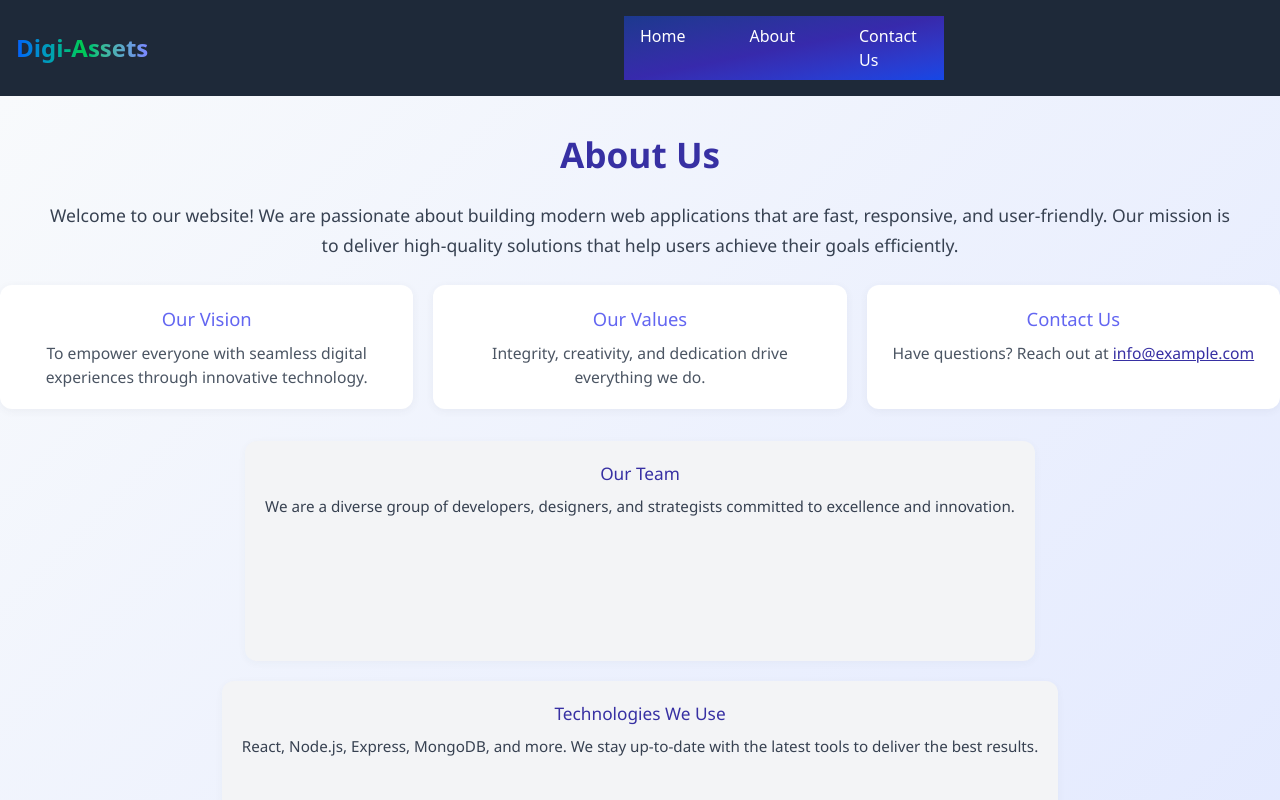
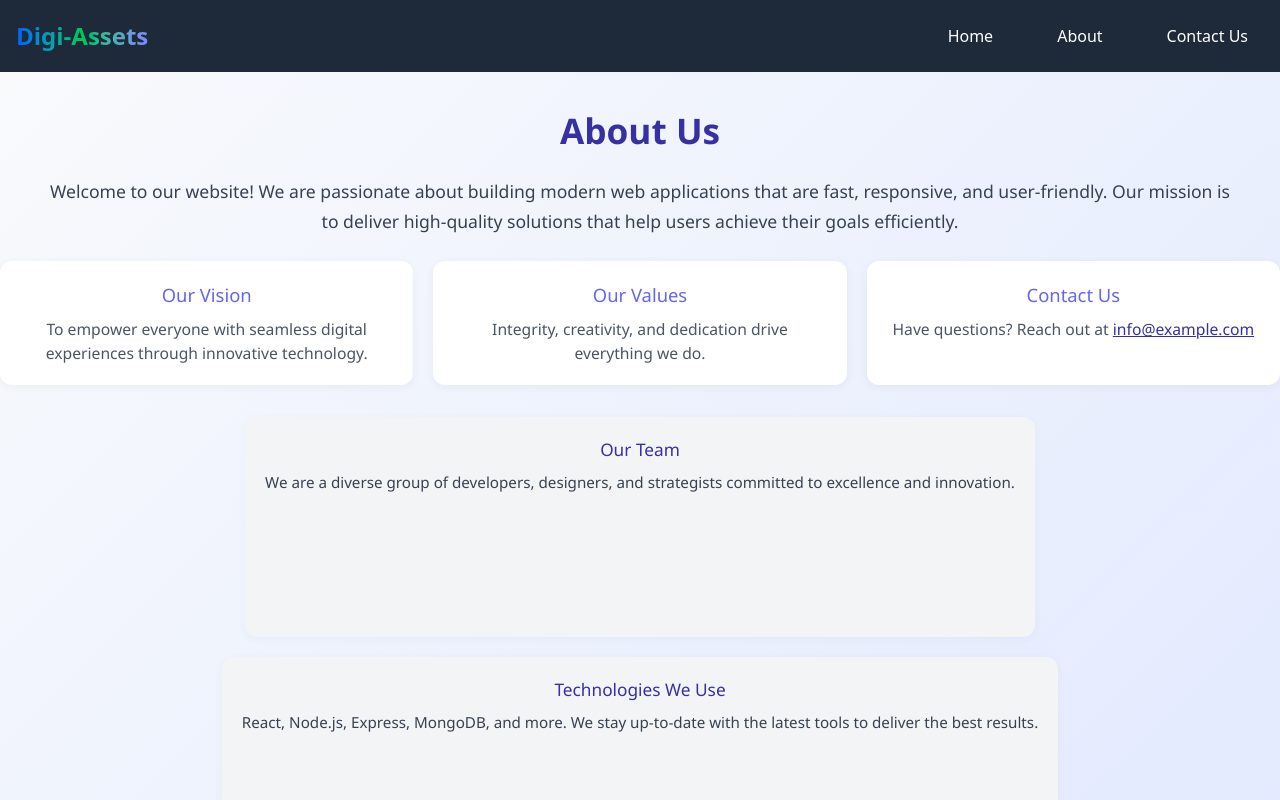
Before and after one commit to anchitpal/Digi-Assets, a React (Vite) app: page /about in a window 1280 px wide. Shown: the top 800 px of the page. Built offline with nearby package versions, Linux system fonts and the light colour scheme.

Commit message:
Fixing Navbar

```diff
--- a/src/components/Navbar.jsx
+++ b/src/components/Navbar.jsx
@@ -1,65 +1,66 @@
-import React, { useState } from 'react'
-import { Link } from 'react-router-dom'
+import React, { useState } from 'react';
+import { Link } from 'react-router-dom';
 
 const Navbar = () => {
-  const [menuOpen, setMenuOpen] = useState(false)
+  const [menuOpen, setMenuOpen] = useState(false);
 
   return (
     <div>
-      <nav className='flex flex-wrap justify-between items-center bg-gray-800 text-white p-4'>
+      <nav className='flex flex-wrap justify-between items-center bg-gray-800 text-white p-4 relative z-50'>
         <div className='font-bold text-2xl bg-gradient-to-r from-blue-600 via-green-500 to-indigo-400 text-transparent bg-clip-text'>
           <Link to='/'>Digi-Assets</Link>
         </div>
+
         {/* Hamburger for mobile */}
         <button
-          className="sm:hidden block text-white focus:outline-none rounded-full p-2 transition-colors duration-200 hover:bg-blue-600"
+          className="sm:hidden block text-white focus:outline-none z-50"
           onClick={() => setMenuOpen(!menuOpen)}
           aria-label="Toggle menu"
         >
-          {/* Modern menu icon: 4 dots in a grid */}
-          <span className="relative w-7 h-7 flex flex-wrap items-center justify-center gap-1">
-            {[...Array(4)].map((_, i) => (
-              <span
-                key={i}
-                className={`w-2 h-2 rounded-full bg-white transition-all duration-300 ${
-                  menuOpen ? 'bg-blue-400 scale-125' : ''
-                }`}
-                style={{
-                  margin: '2px',
-                }}
-              ></span>
-            ))}
-          </span>
+          {/* Animated Hamburger Icon */}
+          <div className="space-y-1.5">
+            <span className={`block h-0.5 w-7 bg-white transition-all duration-300 ${menuOpen ? 'rotate-45 translate-y-2' : ''}`}></span>
+            <span className={`block h-0.5 w-7 bg-white transition-all duration-300 ${menuOpen ? 'opacity-0' : ''}`}></span>
+            <span className={`block h-0.5 w-7 bg-white transition-all duration-300 ${menuOpen ? '-rotate-45 -translate-y-2' : ''}`}></span>
+          </div>
         </button>
-        {/* Menu */}
+
+        {/* Desktop Menu */}
+        <ul className='hidden sm:flex sm:space-x-8'>
+          <Link to='/'><li className='hover:font-bold px-4 py-2'>Home</li></Link>
+          <Link to='/About'><li className='hover:font-bold px-4 py-2'>About</li></Link>
+          <Link to='/Contact'><li className='hover:font-bold px-4 py-2'>Contact Us</li></Link>
+        </ul>
+
+        {/* Mobile Drawer */}
         <div
-          className={`fixed top-0 left-0 h-full w-4/5 max-w-xs bg-gradient-to-br from-blue-900 via-indigo-800 to-blue-700 shadow-2xl z-50 transform transition-transform duration-300 ease-in-out ${
-            menuOpen ? 'translate-x-0' : '-translate-x-full'
-          } sm:static sm:transform-none sm:bg-transparent sm:shadow-none sm:w-auto sm:h-auto`}
+          className={`fixed top-0 right-0 h-screen w-64 bg-gray-900 transition-transform duration-300 transform z-40 ${
+            menuOpen ? 'translate-x-0' : 'translate-x-full'
+          } sm:hidden`}
         >
-          <ul className="flex flex-col sm:flex-row mt-20 sm:mt-0 space-y-6 sm:space-y-0 sm:space-x-8 px-8 py-6 sm:p-0">
+          <ul className='flex flex-col p-4 space-y-4 pt-20'>
             <Link to='/' onClick={() => setMenuOpen(false)}>
-              <li className='hover:font-bold px-4 py-2 rounded transition-colors duration-200 hover:bg-blue-600'>Home</li>
+              <li className='hover:bg-gray-700 p-2 rounded-md'>Home</li>
             </Link>
             <Link to='/About' onClick={() => setMenuOpen(false)}>
-              <li className='hover:font-bold px-4 py-2 rounded transition-colors duration-200 hover:bg-blue-600'>About</li>
+              <li className='hover:bg-gray-700 p-2 rounded-md'>About</li>
             </Link>
             <Link to='/Contact' onClick={() => setMenuOpen(false)}>
-              <li className='hover:font-bold px-4 py-2 rounded transition-colors duration-200 hover:bg-blue-600'>Contact Us</li>
+              <li className='hover:bg-gray-700 p-2 rounded-md'>Contact Us</li>
             </Link>
           </ul>
         </div>
-          {/* Overlay for mobile drawer */}
+
+        {/* Overlay for when the menu is open */}
         {menuOpen && (
           <div
-            className="fixed inset-0 backdrop-blur bg-opacity-40 z-40 sm:hidden"
+            className='fixed top-0 left-0 w-full h-full backdrop-blur bg-opacity-50 z-30 sm:hidden'
             onClick={() => setMenuOpen(false)}
           ></div>
         )}
-
       </nav>
     </div>
-  )
-}
+  );
+};
 
-export default Navbar
+export default Navbar;
```
